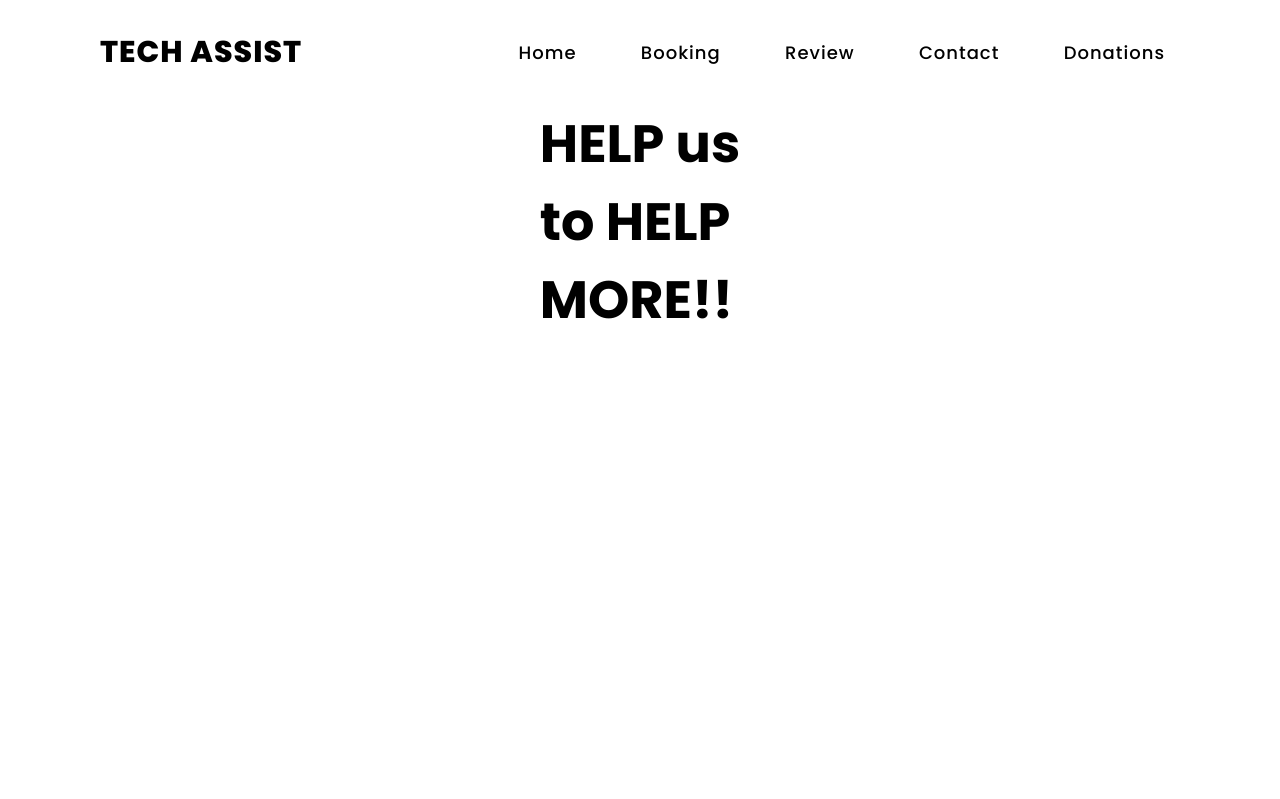
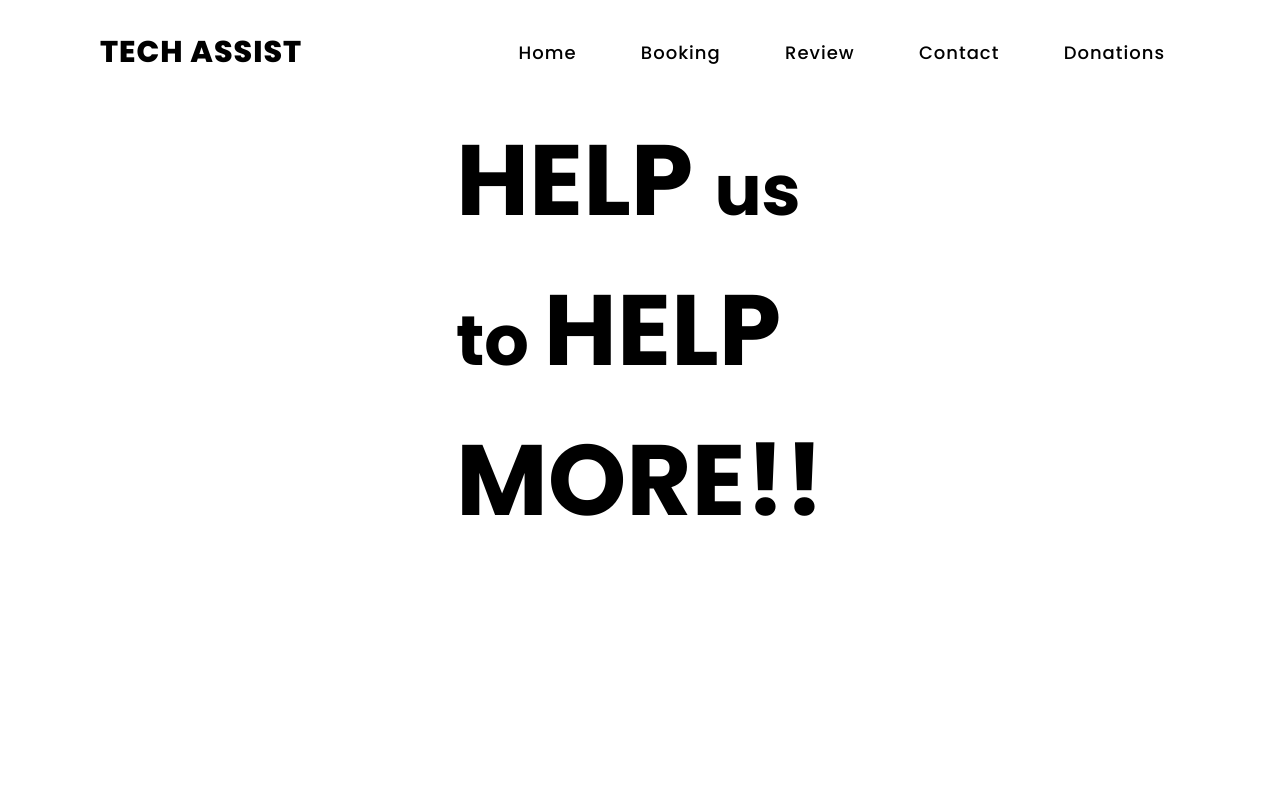
Before and after one commit to lakshithaonline/Tech-Assist, a PHP site: page /donation.html in a window 1280 px wide. Shown: the top 799 px of the page. Run offline with PHP 8.4, Linux system fonts and the light colour scheme; some libraries are stand-ins or nearby versions.

Commit message:
page content

```diff
--- a/donation.css
+++ b/donation.css
@@ -67,12 +67,27 @@ header .navigation a:hover{
     display: none;
   }
 
+
+
+
+
+
   /*Home content*/
   .slog{
       margin: 0 auto;
       font-size: 35px;
   }
+  .slog h1{
+    font-size: 100px;
+  }
+  .slog span{
+    font-size: 70px
+  }
   /*Home content*/
+
+
+
+
 
   /*footer area*/
 footer{
```
